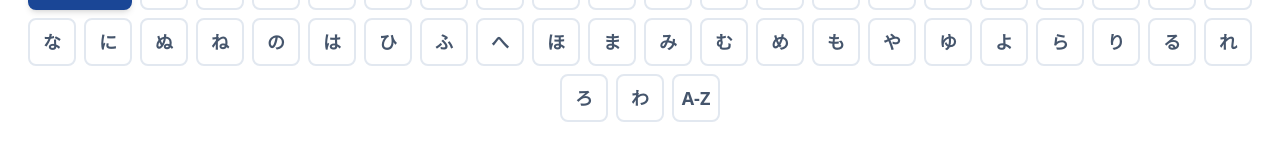
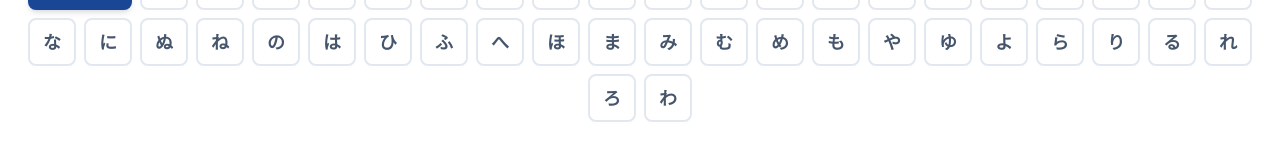
Before and after one commit to AIHD-GAMES/glossary-scraper, a Next.js app in the folder glossary-site/: page / in a window 1280 px wide. Shown: the part 557-718 px from the top of the page. Built offline with nearby package versions, Linux system fonts and the light colour scheme.

Commit message:
UI: Remove A-Z from initial filter buttons

```diff
--- a/glossary-site/src/components/GlossaryUI.tsx
+++ b/glossary-site/src/components/GlossaryUI.tsx
@@ -27,7 +27,7 @@ const INITIALS = [
     'ま', 'み', 'む', 'め', 'も',
     'や', 'ゆ', 'よ',
     'ら', 'り', 'る', 'れ', 'ろ',
-    'わ', 'A-Z'
+    'わ'
 ];
 
 // カタカナ・ひらがな変換ユーティリティ
@@ -99,10 +99,7 @@ export default function GlossaryUI() {
                 item.definition.toLowerCase().includes(queryLower) ||
                 (item.search_en && item.search_en.toLowerCase().includes(queryLower));
 
-            const matchesInitial = !selectedInitial ||
-                (selectedInitial === 'A-Z'
-                    ? /^[A-Za-z]/.test(item.reading)
-                    : item.initial === selectedInitial);
+            const matchesInitial = !selectedInitial || item.initial === selectedInitial;
 
             return matchesSearch && matchesInitial;
         });
```
